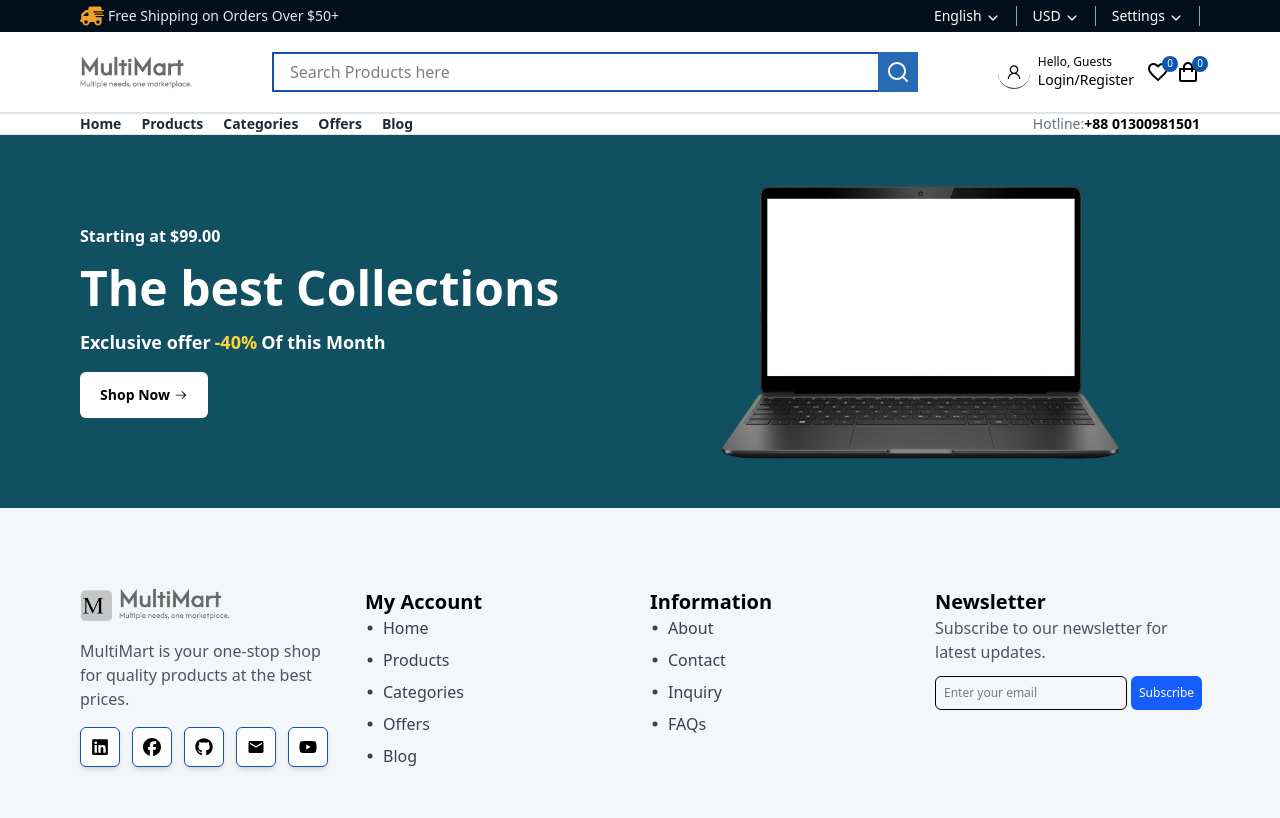
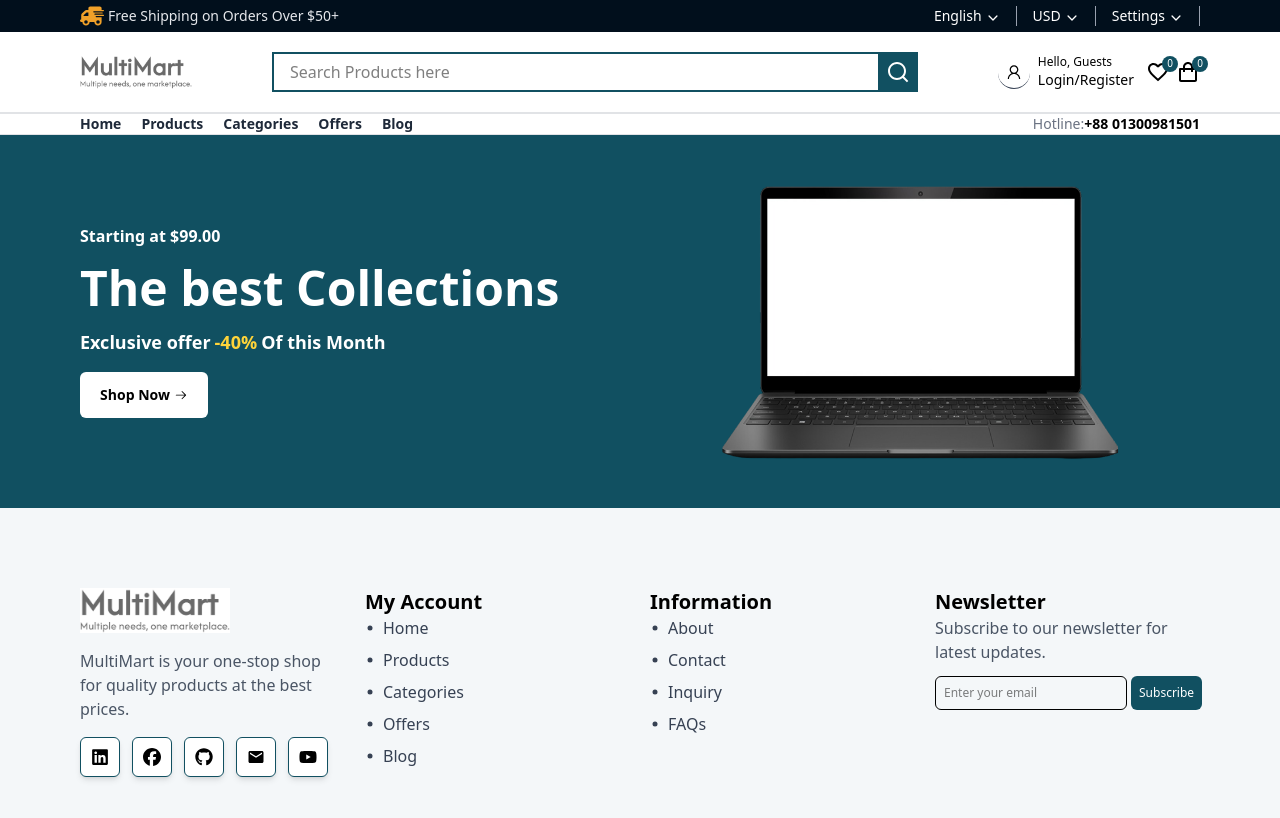
Before and after one commit to MdRakibHossen917/multimart, a Next.js app: page / in a window 1280 px wide. Shown: the top 818 px of the page. Built offline with nearby package versions, Linux system fonts and the light colour scheme.

Commit message:
added ctitle component

```diff
--- a/src/components/footer/Footer.tsx
+++ b/src/components/footer/Footer.tsx
@@ -2,11 +2,12 @@ import React from "react";
 import Container from "../container/Container";
 import Link from "next/link";
 import Image from "next/image";
-import { logo } from "@/assets/banner";
+import { MultiMartLogo } from "@/assets/banner";
 import SocialLinks from "../SocialLinks";
-import Title from "./Title";
+
 import { footerInformation, navigation } from "@/constants";
 import { GoDotFill } from "react-icons/go";
+import Title from "../Title";
 
 const Footer = () => {
   return (
@@ -15,13 +16,13 @@ const Footer = () => {
         {/* Logo & Description */}
         <div className="flex flex-col gap-4">
           <Link href="/" className="flex flex-col gap-2">
-            <Image src={logo} alt="MultiMart Logo" width={150} height={50} />
+            <Image src={MultiMartLogo} alt="MultiMart Logo" width={150} height={50} />
           </Link>
           <p className="text-gray-600">
             MultiMart is your one-stop shop for quality products at the best
             prices.
           </p>
-          <SocialLinks iconStyle="bg-[#ffffff]  border border-[#0C55AA] shadow-md text-black p-2 text-lg hover:bg-[#0C55AA] hover:text-[#ffffff] cursor-pointer duration-200 rounded-md" />
+          <SocialLinks iconStyle="bg-[#ffffff]  border border-[#115061] shadow-md text-black p-2 text-lg hover:bg-[#115061] hover:text-[#ffffff] cursor-pointer duration-200 rounded-md" />
         </div>
 <div>
 
@@ -33,7 +34,7 @@ const Footer = () => {
             <li key={item.title}>
               <Link
                 href={item.href}
-                className="flex items-center gap-x-2 text-gray-700 hover:text-[#0C55AA] duration-200 font-medium"
+                className="flex items-center gap-x-2 text-gray-700 hover:text-[#115061] duration-200 font-medium"
               >
                 <GoDotFill size={10} />
                 {item.title}
@@ -50,7 +51,7 @@ const Footer = () => {
             <li key={item.title}>
               <Link
                 href={item.href}
-                className="flex items-center gap-x-2 text-gray-700 hover:text-[#0C55AA] duration-200 font-medium"
+                className="flex items-center gap-x-2 text-gray-700 hover:text-[#115061] duration-200 font-medium"
               >
                 <GoDotFill size={10} />
                 {item.title}
@@ -73,7 +74,7 @@ const Footer = () => {
             />
             <button
               type="submit"
-              className="bg-blue-600 text-white px-2 rounded-md text-xs"
+              className="bg-[#115061] text-white px-2 rounded-md text-xs"
             >
               Subscribe
             </button>
--- a/src/components/header/HeaderIcons.tsx
+++ b/src/components/header/HeaderIcons.tsx
@@ -9,13 +9,13 @@ const HeaderIcons = () => {
     <div className="flex item-center justify-center gap-1.5">
       <Link href={"/favorite"} className="relative text-2xl">
         <MdOutlineFavoriteBorder />
-        <span className="absolute -top-1 -right-2 text-[10px] font-medium  w-4 h-4 bg-[#0C55AA]  hover:bg-[#074892] text-white rounded-full flex items-center justify-center">
+        <span className="absolute -top-1 -right-2 text-[10px] font-medium  w-4 h-4 bg-[#115061]  hover:bg-[#115061] text-white rounded-full flex items-center justify-center">
           0
         </span>
       </Link>
       <Link href={"/cart"} className="relative text-2xl">
       <BiShoppingBag />
-        <span className="absolute -top-1 -right-2 text-[10px] font-medium  w-4 h-4 bg-[#0C55AA] hover:bg-[#074892] text-white rounded-full  flex items-center justify-center">
+        <span className="absolute -top-1 -right-2 text-[10px] font-medium  w-4 h-4 bg-[#115061] hover:bg-[#115061] text-white rounded-full  flex items-center justify-center">
           0
         </span>
       </Link>
--- a/src/components/header/SearchInput.tsx
+++ b/src/components/header/SearchInput.tsx
@@ -7,7 +7,7 @@ const SearchInput = () => {
 
     return (
         <div className='hidden md:inline-flex flex-1 relative h-10'>
-           <input type='text' placeholder='Search Products here'  className='w-full h-full border-2 border-[#0C55AA] px-4 outline-none'
+           <input type='text' placeholder='Search Products here'  className='w-full h-full border-2 border-[#115061] px-4 outline-none'
            value={Search}
            onChange={(e) => setSearch(e.target.value)}
            />
@@ -17,7 +17,7 @@ const SearchInput = () => {
           className="text-xl absolute top-2.5 right-12 text-gray-500 hover:text-red-500 cursor-pointer duration-200"
         />
       )}
-           <span><RiSearchLine className='w-10 h-10 inline-flex bg-[#296ab4] text-white items-center justify-center p-2 absolute top-0  right-0 border-[#0C55AA] hover:bg-[#0C55AA] cursor-pointer duration-200' />
+           <span><RiSearchLine className='w-10 h-10 inline-flex bg-[#115061] text-white items-center justify-center p-2 absolute top-0  right-0 border-[#115061] hover:bg-[#115061] cursor-pointer duration-200' />
            </span>
 
         </div>
--- a/src/constants/index.ts
+++ b/src/constants/index.ts
@@ -1,7 +1,7 @@
 import { bannerImageWatchOne } from "@/assets/banner";
 
 export const navigation = [
-    {title: 'Home', href:'/products'},
+    {title: 'Home', href:'/'},
     {title: 'Products', href:'/products'},
     {title: 'Categories', href:'/Categories'},
     {title: 'Offers', href:'/Offers'},
```
Also changed, not shown: src/components/Title.tsx (renamed from src/components/footer/Title.tsx).
